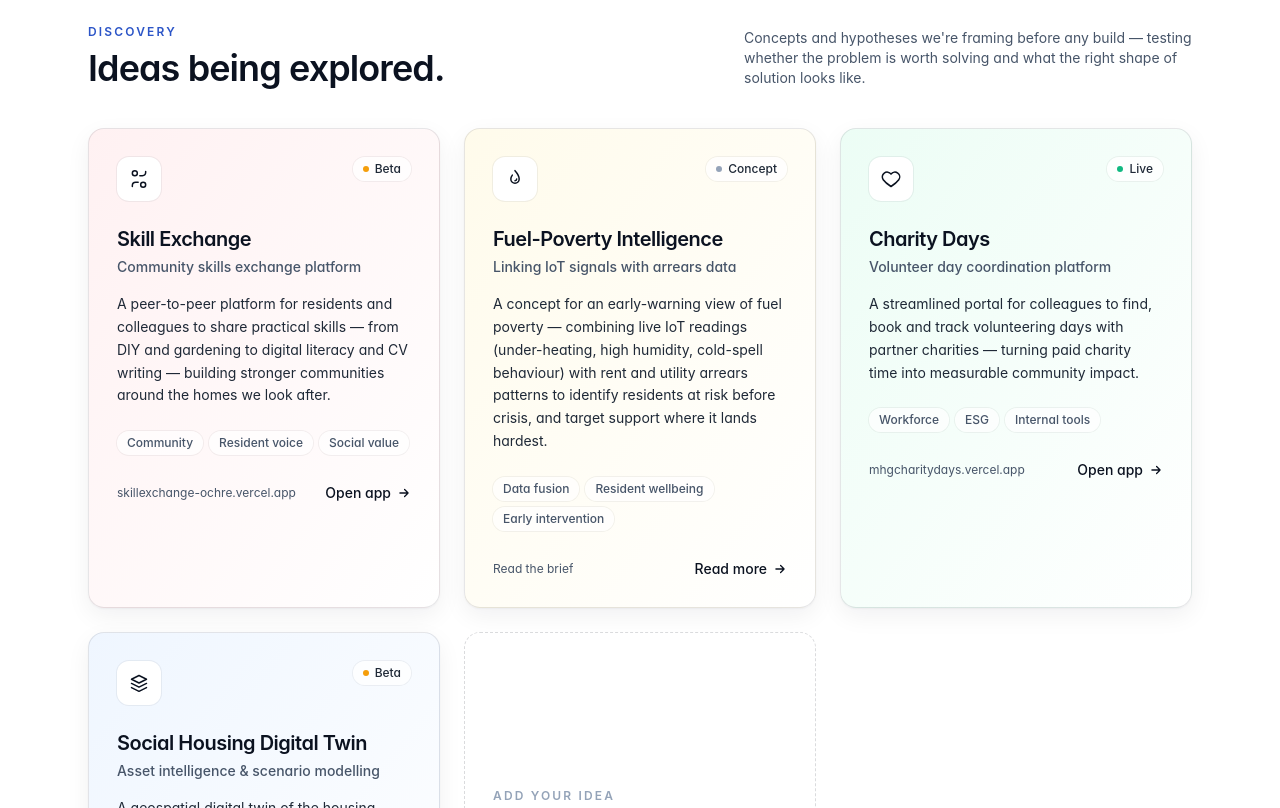
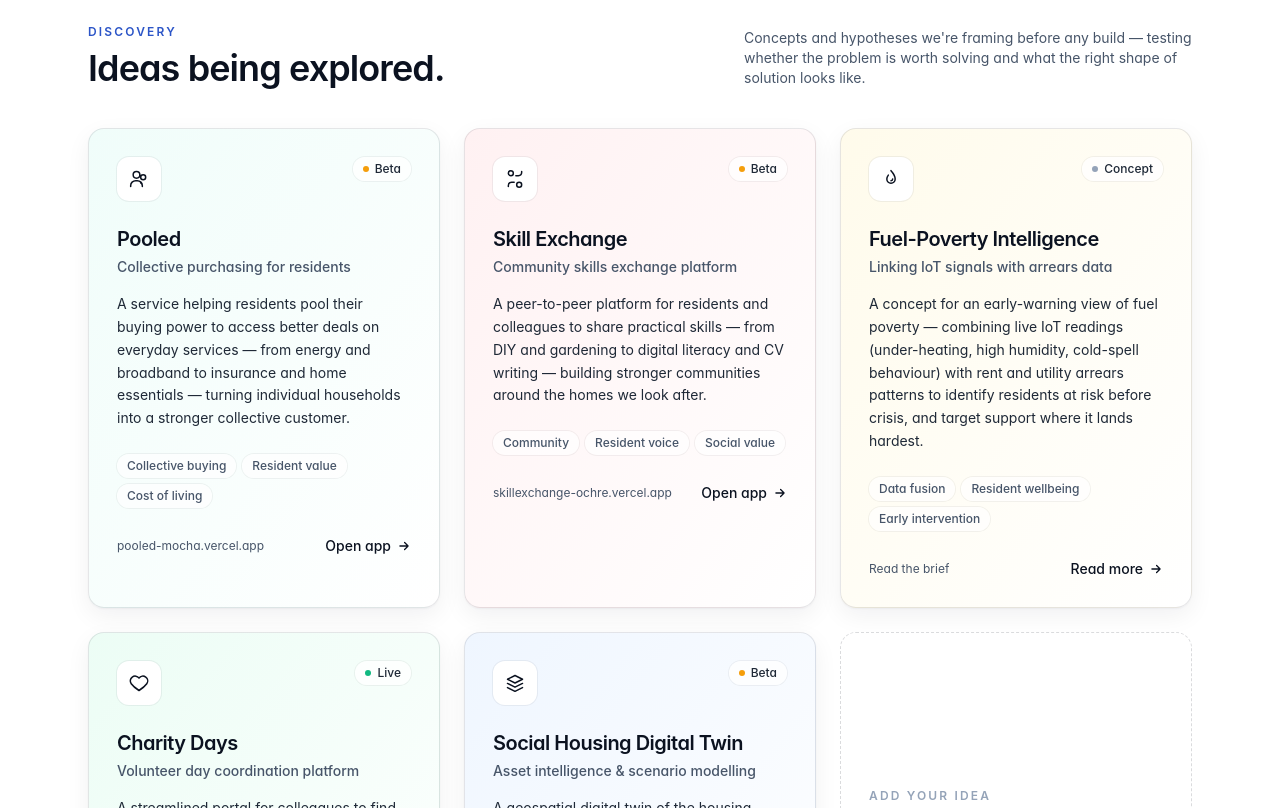
Before and after one commit to thealtjourney/innovation-hub, a Next.js app: page / in a window 1280 px wide. Shown: the part 1580-2388 px from the top of the page. Built offline with nearby package versions, Linux system fonts and the light colour scheme; a web font is replaced by a local one.

Commit message:
Add Pooled tile to Discovery

```diff
--- a/app/page.tsx
+++ b/app/page.tsx
@@ -30,6 +30,19 @@ const inProgress: App[] = [
 ];
 
 const discovery: App[] = [
+  {
+    name: "Pooled",
+    tagline: "Collective purchasing for residents",
+    description:
+      "A service helping residents pool their buying power to access better deals on everyday services — from energy and broadband to insurance and home essentials — turning individual households into a stronger collective customer.",
+    href: "https://pooled-mocha.vercel.app/",
+    external: true,
+    status: "Beta",
+    tags: ["Collective buying", "Resident value", "Cost of living"],
+    accent: "from-teal-50 to-white",
+    iconPath:
+      "M9 11a4 4 0 1 0 0-8 4 4 0 0 0 0 8Zm8 2a3 3 0 1 0 0-6 3 3 0 0 0 0 6ZM2 21v-1a6 6 0 0 1 6-6h2a6 6 0 0 1 6 6v1M16 21v-1a4 4 0 0 0-2-3.46",
+  },
   {
     name: "Skill Exchange",
     tagline: "Community skills exchange platform",
```
